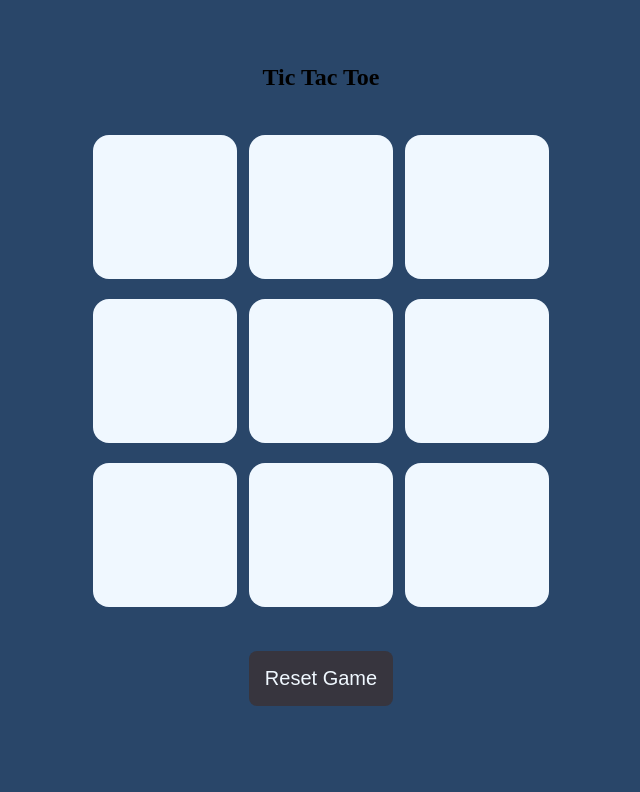
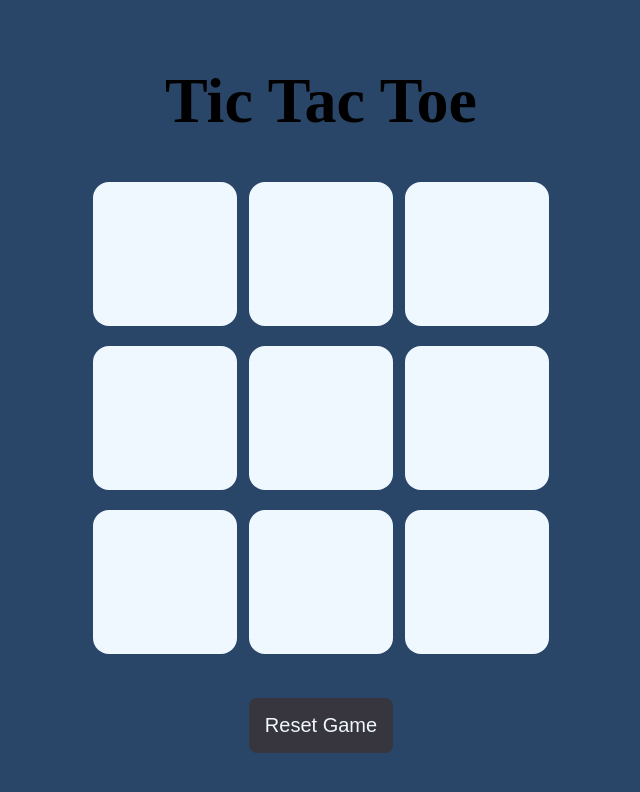
Before and after one commit to RafayCode7/tic_tac_toe, a plain HTML site: page index.html in a window 1280 px wide. Shown: the whole page, without its empty margins (319-959 px from the left). Drawn offline with Linux system fonts and the light colour scheme.

Commit message:
minor fix

```diff
--- a/style.css
+++ b/style.css
@@ -14,7 +14,7 @@ body {
 }
 .titel{
     padding-top: 4rem;
-    font-family: 4rem;
+    font-size: 4rem;
 }
 .game{
     height: 60vmin;
```
